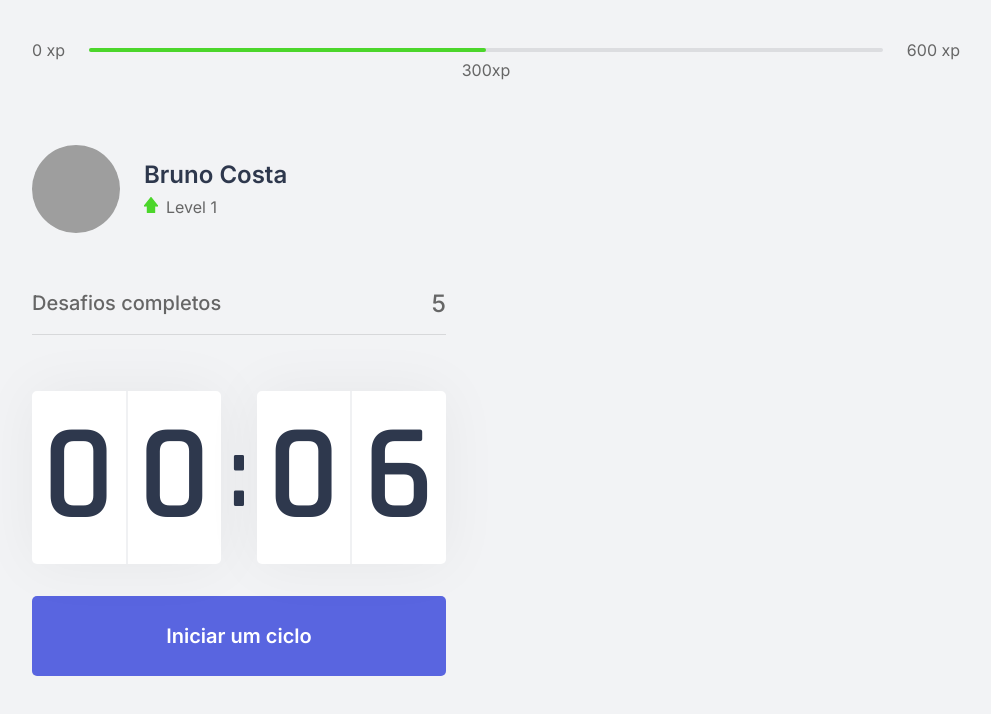
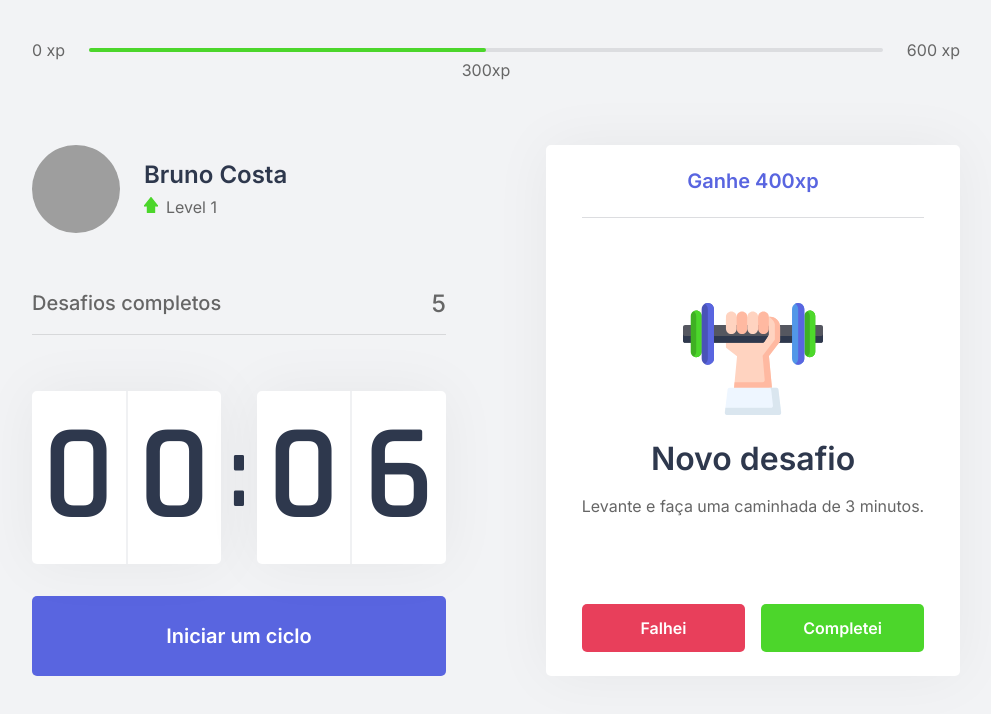
Before and after one commit to bpcosta2003/Move.it, a Next.js app: page / in a window 1280 px wide. Shown: the top 714 px of the page, without its empty margins (144-1135 px from the left). Built offline with nearby package versions, Linux system fonts and the light colour scheme; grey boxes are pictures that could not be loaded.

Commit message:
challenges

```diff
--- /dev/null
+++ b/src/components/ChallengeBox.tsx
@@ -0,0 +1,41 @@
+import {useContext} from "react";
+import {ChallengesContext} from "../contexts/ChallengesContext";
+import styles from "../styles/components/ChallengeBox.module.css";
+
+export function ChallengeBox() {
+  const contextData = useContext(ChallengesContext);
+  const hasActiveChallenge = true;
+
+  return (
+    <div className={styles.challengeBoxContainer}>
+      {hasActiveChallenge ? (
+        <div className={styles.challengeActive}>
+          <header>Ganhe 400xp</header>
+
+          <main>
+            <img src="icons/body.svg" />
+            <strong>Novo desafio</strong>
+            <p>Levante e faça uma caminhada de 3 minutos.</p>
+          </main>
+
+          <footer>
+            <button type="button" className={styles.challengeFailedButton}>
+              Falhei
+            </button>
+            <button type="button" className={styles.challengeSucceededButton}>
+              Completei
+            </button>
+          </footer>
+        </div>
+      ) : (
+        <div className={styles.challengeNotActive}>
+          <strong>Finalize um ciclo para receber um desafio.</strong>
+          <p>
+            <img src="icons/level-up.svg" alt="Level-up" />
+            Avance de level completando desafios.
+          </p>
+        </div>
+      )}
+    </div>
+  );
+}
--- a/src/components/Countdown.tsx
+++ b/src/components/Countdown.tsx
@@ -1,9 +1,12 @@
-import {useState, useEffect} from "react";
+import {useState, useEffect, useContext} from "react";
+import {ChallengesContext} from "../contexts/ChallengesContext";
 import styles from "../styles/components/Countdown.module.css";
 
 let countdownTimeout: NodeJS.Timeout;
 
 export function Countdown() {
+  const contextData = useContext(ChallengesContext);
+
   const [time, setTime] = useState(0.1 * 60);
   const [isActive, setIsActive] = useState(false);
   const [hasFinished, setHasFinished] = useState(false);
--- /dev/null
+++ b/src/contexts/ChallengesContext.tsx
@@ -0,0 +1,16 @@
+import {createContext, useState} from "react";
+
+export const ChallengesContext = createContext({});
+
+export function ChallengesProvider({children}) {
+  const [level, setLevel] = useState(1);
+
+  function levelup() {
+    setLevel(level + 1);
+  }
+  return (
+    <ChallengesContext.Provider value={{level, levelup}}>
+      {children}
+    </ChallengesContext.Provider>
+  );
+}
--- a/src/pages/_app.tsx
+++ b/src/pages/_app.tsx
@@ -1,6 +1,15 @@
 import "../styles/global.css";
+
+import {ChallengesProvider} from "../contexts/ChallengesContext";
+
+import {useState} from "react";
+
 function MyApp({Component, pageProps}) {
-  return <Component {...pageProps} />;
+  return (
+    <ChallengesProvider>
+      <Component {...pageProps} />
+    </ChallengesProvider>
+  );
 }
 
 export default MyApp;
--- a/src/pages/index.tsx
+++ b/src/pages/index.tsx
@@ -1,8 +1,10 @@
 import Head from "next/head";
+
 import {CompletedChallenges} from "../components/CompletedChallenges";
 import {Countdown} from "../components/Countdown";
 import {ExperienceBar} from "../components/ExperienceBar";
 import {Profile} from "../components/Profile";
+import {ChallengeBox} from "../components/Challengebox";
 
 import styles from "../styles/pages/Home.module.css";
 
@@ -21,7 +23,9 @@
           <CompletedChallenges />
           <Countdown />
         </div>
-        <div></div>
+        <div>
+          <ChallengeBox />
+        </div>
       </section>
     </div>
   );
--- /dev/null
+++ b/src/styles/components/ChallengeBox.module.css
@@ -0,0 +1,103 @@
+.challengeBoxContainer {
+  height: 100%;
+  background: var(--white);
+  border-radius: 5px;
+  box-shadow: 0 0 60px rgba(0, 0, 0, 0.05);
+  padding: 1.5rem 2rem;
+
+  display: flex;
+  flex-direction: column;
+  align-items: center;
+  justify-content: center;
+
+  text-align: center;
+}
+
+.challengeNotActive {
+  display: flex;
+  flex-direction: column;
+  align-items: center;
+}
+
+.challengeNotActive strong {
+  font-size: 1.5rem;
+  font-weight: 500;
+  line-height: 1.4;
+}
+
+.challengeNotActive p {
+  display: flex;
+  flex-direction: column;
+  align-items: center;
+  line-height: 1.4;
+  max-width: 70%;
+  margin-top: 3rem;
+}
+
+.challengeNotActive p img {
+  margin-bottom: 1rem;
+}
+
+.challengeActive {
+  height: 100%;
+  display: flex;
+  flex-direction: column;
+}
+
+.challengeActive header {
+  color: var(--blue);
+  font-weight: 600;
+  font-size: 1.25rem;
+  padding: 0 2rem 1.5rem;
+  border-bottom: 1px solid var(--gray-line);
+}
+
+.challengeActive main {
+  flex: 1;
+  display: flex;
+  flex-direction: column;
+  align-items: center;
+  justify-content: center;
+}
+
+.challengeActive strong {
+  font-weight: 600;
+  font-size: 2rem;
+  color: var(--title);
+  margin: 1.5rem 0 1rem;
+}
+
+.challengeActive main p {
+  line-height: 1.5;
+}
+
+.challengeActive footer {
+  display: grid;
+  grid-template-columns: 1fr 1fr;
+  gap: 1rem;
+}
+
+.challengeActive footer button {
+  height: 3rem;
+  display: flex;
+  align-items: center;
+  justify-content: center;
+  border: 0px;
+  border-radius: 5px;
+  color: var(--white);
+  font-size: 1rem;
+  font-weight: 600;
+  transition: filter 0.2s;
+  cursor: pointer;
+}
+
+.challengeActive footer button.challengeFailedButton {
+  background: var(--red);
+}
+.challengeActive footer button.challengeSucceededButton {
+  background: var(--green);
+}
+
+.challengeActive footer button:hover {
+  filter: brightness(0.9);
+}
```
